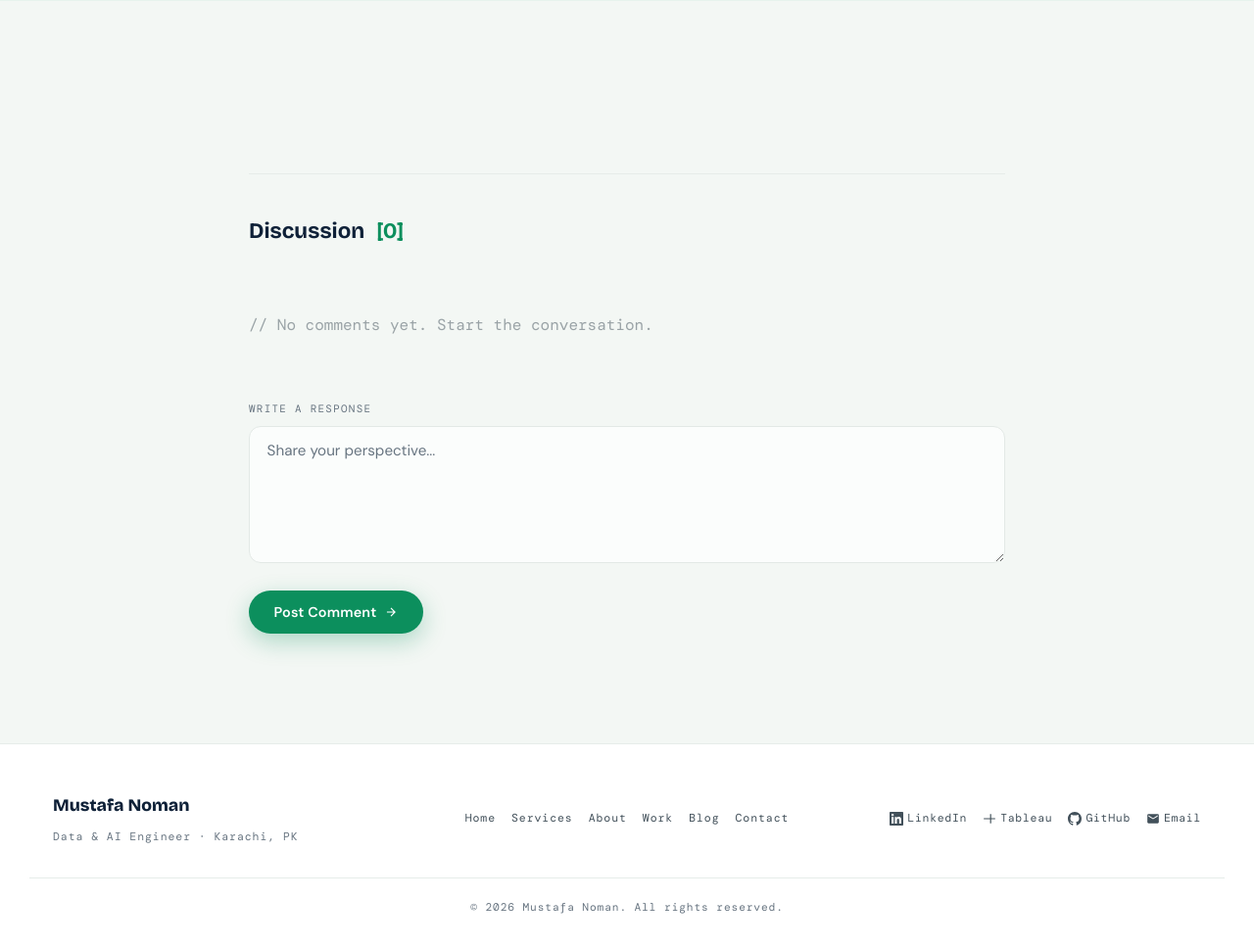
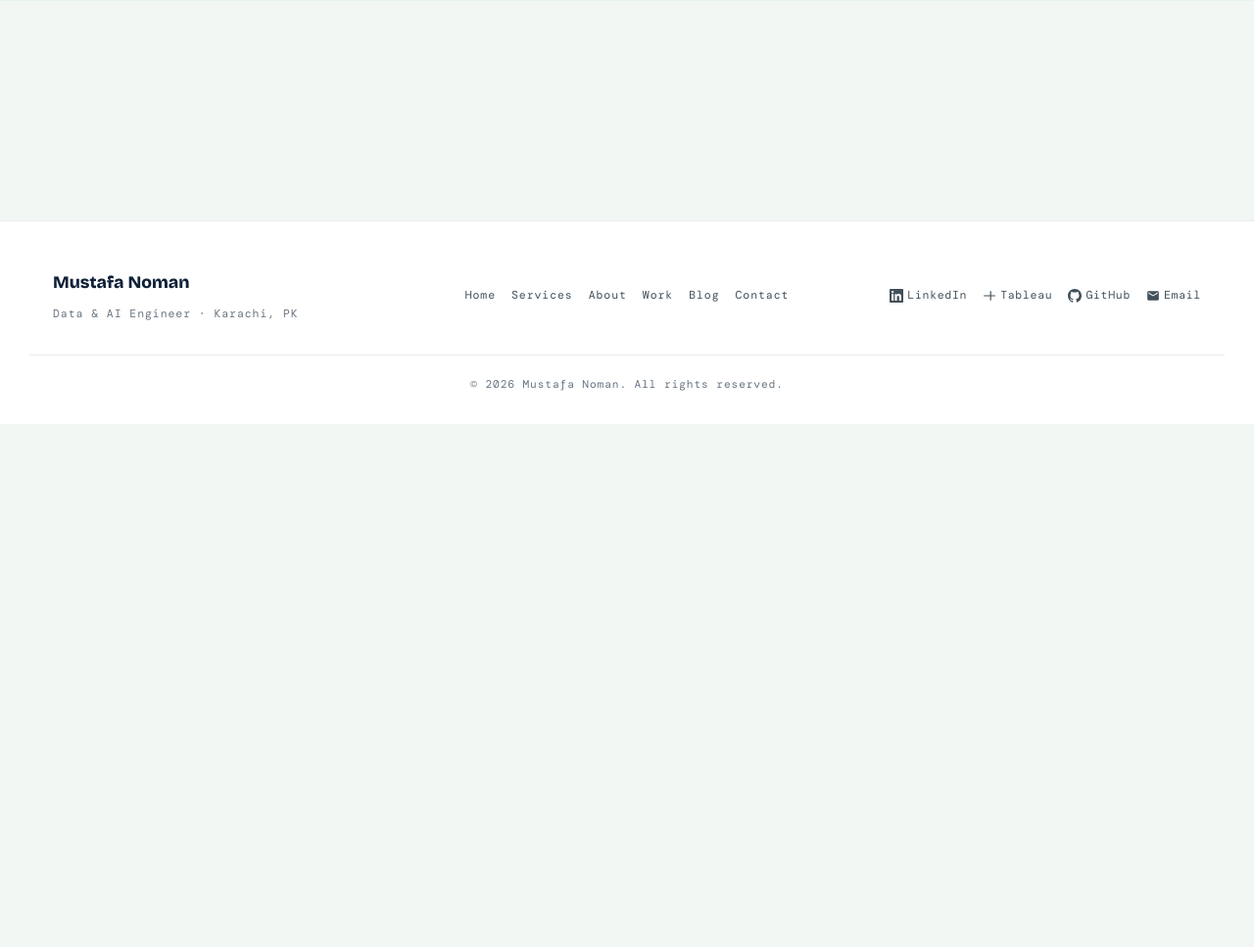
Before and after one commit to mustafanoman128/Website, a Flask app: template templates/blog_post.html in a window 1280 px wide. Shown: the part 266-1233 px from the top of the page at 98% size. After the commit the page ends 665 px from the top, so only its background shows below. Run offline with Flask 3, Linux system fonts and the light colour scheme; the template is opened without the code that fills it, so the values that code supplies are empty; the visitor is signed in with stand-in values (Sample User, id 1); some libraries are stand-ins or nearby versions.

Commit message:
Remove comments/discussion section from blog posts
Co-Authored-By: Claude Sonnet 4.6 <noreply@anthropic.com>

```diff
--- a/templates/blog_post.html
+++ b/templates/blog_post.html
@@ -38,58 +38,6 @@
       {{ post.content | nl2br | safe }}
     </div>
 
-    <div class="comments reveal" aria-labelledby="comments-heading">
-      <header class="comments__header">
-        <h3 class="comments__title" id="comments-heading">
-          Discussion <span class="comments__count">[{{ comments|length }}]</span>
-        </h3>
-      </header>
-
-      {% if comments %}
-      <div class="comments__list">
-        {% for c in comments %}
-        <div class="comment-card">
-          <div class="comment-card__aside">
-            <div class="comment-avatar mono">{{ c.author.name[0] | upper }}</div>
-          </div>
-          <div class="comment-card__main">
-            <div class="comment-card__meta">
-              <span class="comment-author">{{ c.author.name }}</span>
-              <span class="comment-date mono">{{ c.created_at.strftime('%b %d, %Y') }}</span>
-            </div>
-            <div class="comment-text">
-              <p>{{ c.content }}</p>
-            </div>
-          </div>
-        </div>
-        {% endfor %}
-      </div>
-      {% else %}
-      <div class="comments__empty-state">
-        <p class="mono opacity-50">// No comments yet. Start the conversation.</p>
-      </div>
-      {% endif %}
-
-      <div class="comment-form-wrapper">
-        {% if current_user.is_authenticated %}
-        <form class="comment-form" method="POST">
-          <input type="hidden" name="_csrf_token" value="{{ csrf_token }}" />
-          <div class="form-group">
-            <label for="comment-content" class="form-label mono">Write a response</label>
-            <textarea id="comment-content" name="content" class="form-control" rows="4" placeholder="Share your perspective..." required></textarea>
-          </div>
-          <div class="form-actions">
-            <button type="submit" class="btn btn--primary btn--glow">
-              Post Comment
-              <svg width="14" height="14" fill="none" stroke="currentColor" stroke-width="2" viewBox="0 0 24 24">
-                <path d="M5 12h14M12 5l7 7-7 7"/>
-              </svg>
-            </button>
-          </div>
-        </form>
-        {% endif %}
-      </div>
-    </div>
 
   </div>
 </section>
```
